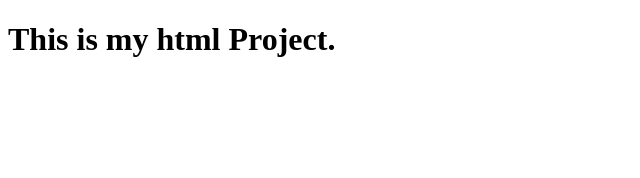
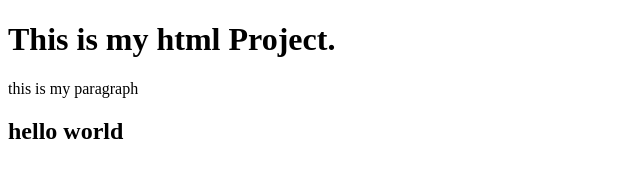
Before and after one commit to sriraja66/Practice-Project-, a plain HTML site: page index.html in a window 1280 px wide. Shown: the whole page, without its empty margins (0-640 px from the left). Drawn offline with Linux system fonts and the light colour scheme.

Commit message:
Update index.html

```diff
--- a/index.html
+++ b/index.html
@@ -7,5 +7,7 @@
 </head>
 <body>
     <h1>This is my html Project.</h1>
+    <p>this is my paragraph</p>
+    <h2>hello world</h2>
 </body>
 </html>
```
